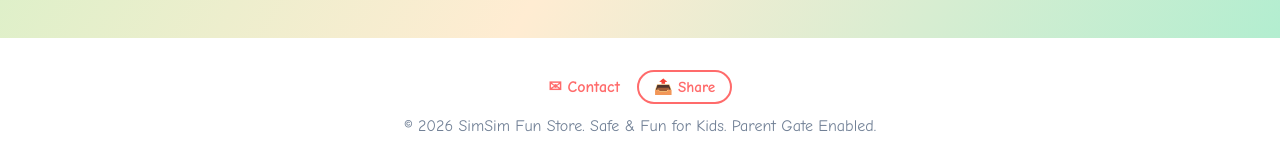
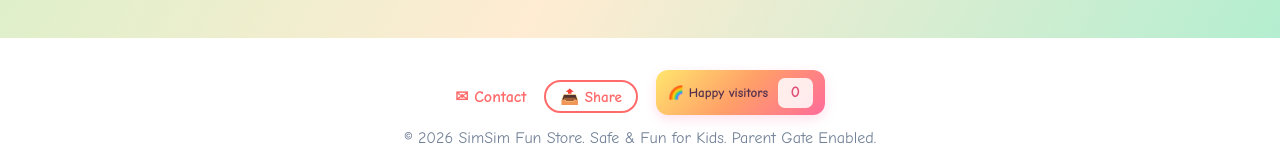
Before and after one commit to SimSimeBookStore/simsimfunstore.com, a website: page index.html in a window 1280 px wide. Shown: the part 2884-3049 px from the top of the page. Drawn offline with nearby package versions, Linux system fonts and the light colour scheme; no server answers.

Commit message:
Add cumulative visitor counter

```diff
--- a/css/style.css
+++ b/css/style.css
@@ -494,6 +494,34 @@ footer {
 .footer-share-btn:hover {
     background: var(--primary-color);
     color: white;
+}
+
+.visitor-counter {
+    display: inline-flex;
+    align-items: center;
+    gap: 0.6rem;
+    margin: 0 0 0.65rem 0.75rem;
+    padding: 0.45rem 0.75rem;
+    border-radius: 12px;
+    background: linear-gradient(135deg, #ffe66d, #ff9f68, #ff6b9a);
+    color: #57324d;
+    box-shadow: 0 4px 12px rgba(255, 107, 154, 0.2);
+    font-size: 0.82rem;
+    font-weight: 700;
+    vertical-align: middle;
+}
+
+.visitor-counter-label {
+    white-space: nowrap;
+}
+
+.visitor-counter strong {
+    min-width: 2.2rem;
+    padding: 0.15rem 0.35rem;
+    border-radius: 7px;
+    background: rgba(255, 255, 255, 0.85);
+    color: #e04d75;
+    font-size: 1rem;
 }
 
 .share-menu {
--- a/index.html
+++ b/index.html
@@ -110,6 +110,10 @@
     <footer>
         <a href="contact.html" class="footer-contact" aria-label="Contact SimSim Fun Store" title="Contact Us">✉ Contact</a>
         <button type="button" class="footer-share-btn" onclick="shareWebsite()" aria-label="Share SimSim Fun Store">📤 Share</button>
+        <div class="visitor-counter" aria-live="polite">
+            <span class="visitor-counter-label">🌈 Happy visitors</span>
+            <strong id="visitor-count">0</strong>
+        </div>
         <p>&copy; 2026 SimSim Fun Store. Safe & Fun for Kids. Parent Gate Enabled.</p>
     </footer>
 
--- a/js/app.js
+++ b/js/app.js
@@ -8,6 +8,7 @@ if (window.location.hostname === "simsimfunstore.com" && window.location.hostnam
 document.addEventListener("DOMContentLoaded", () => {
     updateCartCount();
     checkUserSessionState();
+    updateVisitorCounter();
 
     // Render featured items on homepage if container exists
     const featuredContainer = document.getElementById("featured-products");
@@ -59,6 +60,22 @@ document.addEventListener("DOMContentLoaded", () => {
 
     renderFeaturedProducts(activeFilter);
 });
+
+async function updateVisitorCounter() {
+    const visitorCount = document.getElementById("visitor-count");
+    if (!visitorCount) return;
+
+    try {
+        const response = await fetch("/api/visitors", { method: "POST" });
+        if (!response.ok) return;
+
+        const data = await response.json();
+        if (Number.isInteger(data.visits)) {
+            visitorCount.textContent = data.visits.toLocaleString();
+        }
+    } catch (error) {
+    }
+}
 
 // Persistent Login Check & Dynamic Navigation State
 function checkUserSessionState() {
--- a/public/css/style.css
+++ b/public/css/style.css
@@ -494,6 +494,34 @@ footer {
 .footer-share-btn:hover {
     background: var(--primary-color);
     color: white;
+}
+
+.visitor-counter {
+    display: inline-flex;
+    align-items: center;
+    gap: 0.6rem;
+    margin: 0 0 0.65rem 0.75rem;
+    padding: 0.45rem 0.75rem;
+    border-radius: 12px;
+    background: linear-gradient(135deg, #ffe66d, #ff9f68, #ff6b9a);
+    color: #57324d;
+    box-shadow: 0 4px 12px rgba(255, 107, 154, 0.2);
+    font-size: 0.82rem;
+    font-weight: 700;
+    vertical-align: middle;
+}
+
+.visitor-counter-label {
+    white-space: nowrap;
+}
+
+.visitor-counter strong {
+    min-width: 2.2rem;
+    padding: 0.15rem 0.35rem;
+    border-radius: 7px;
+    background: rgba(255, 255, 255, 0.85);
+    color: #e04d75;
+    font-size: 1rem;
 }
 
 .share-menu {
```
Also changed, not shown: functions/api/visitors.js (added, +26 -0 lines), public/index.html (+4 -0 lines), public/js/app.js (+17 -0 lines).
